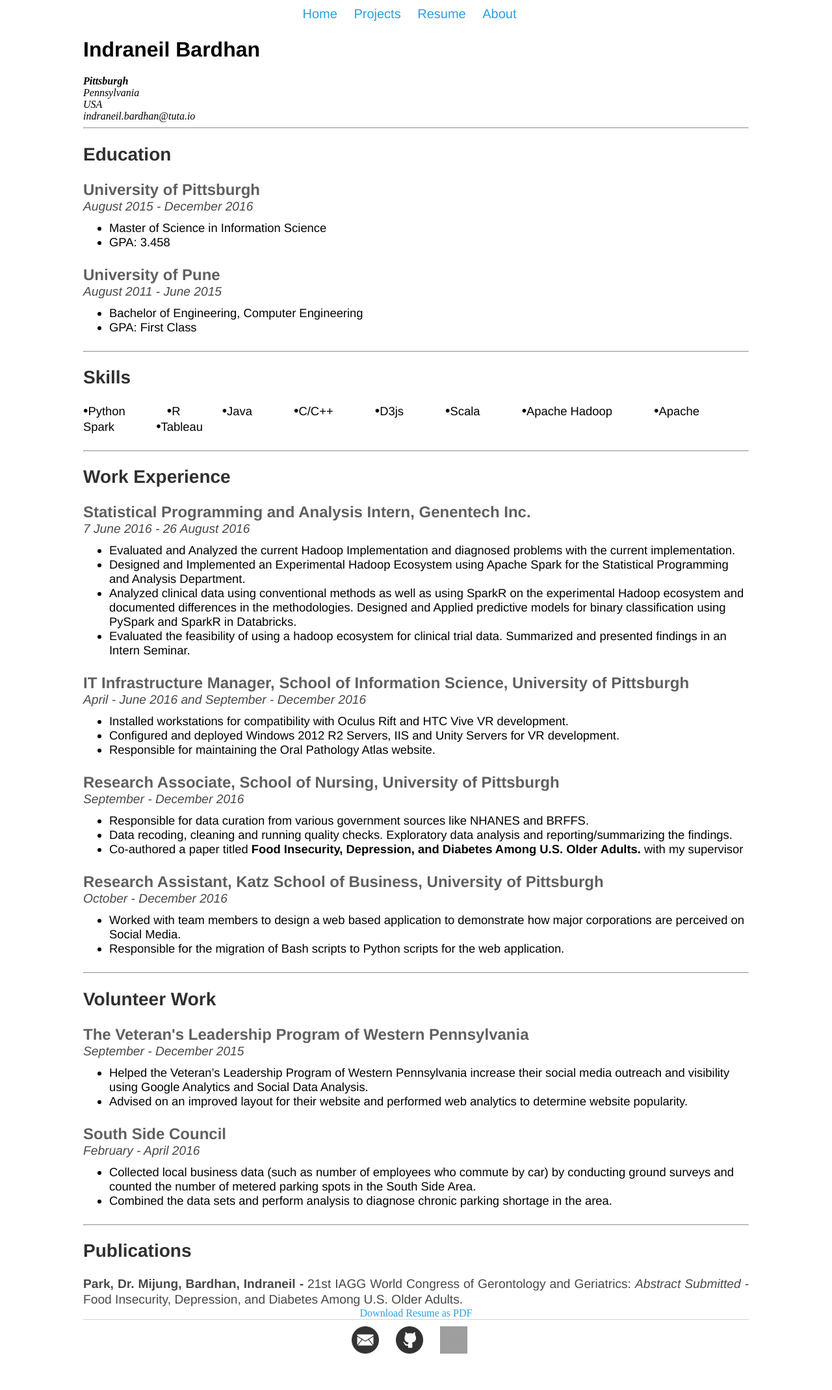
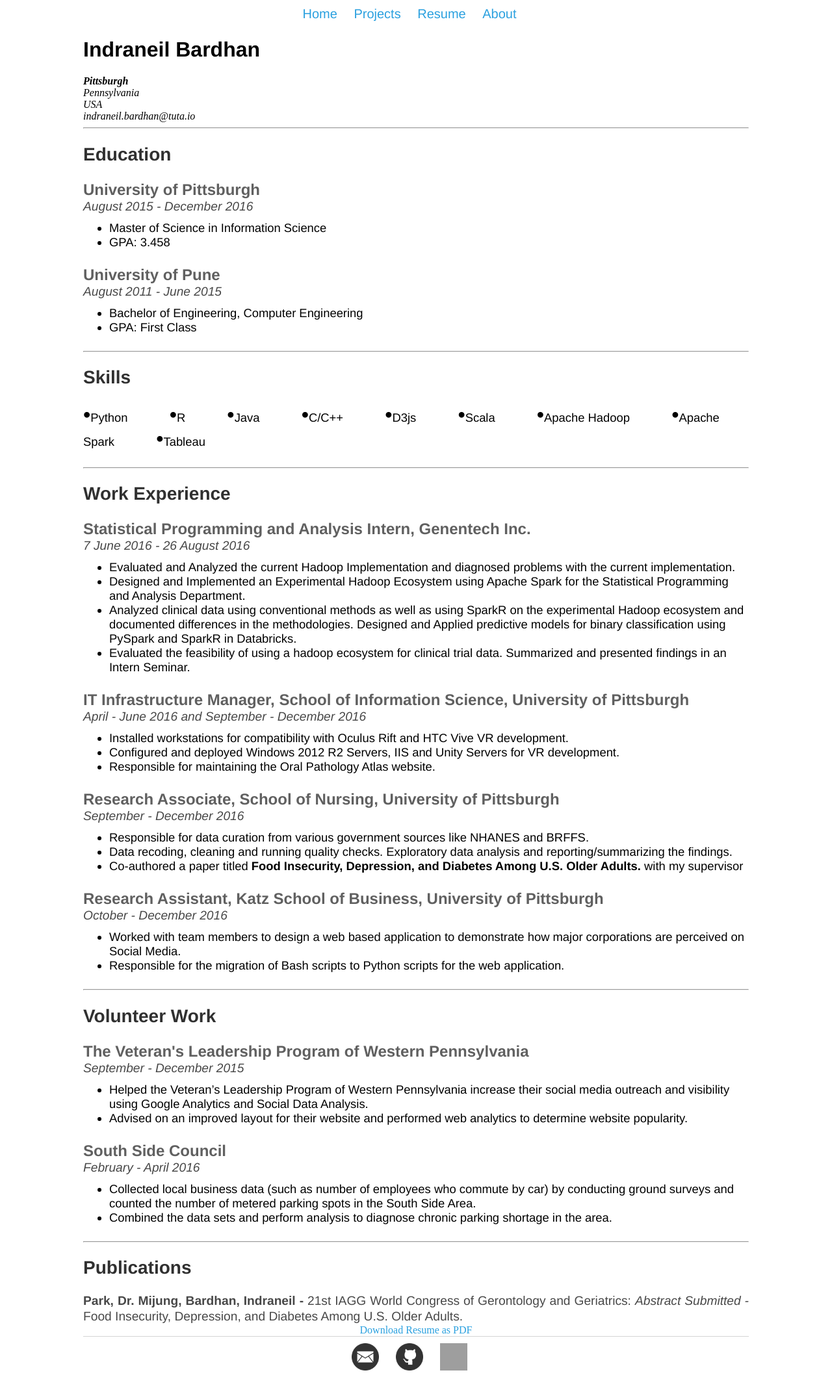
Before and after one commit to NeilBardhan/neilbardhan.github.io, a Jekyll site: the page built from resume/index.html, in a window 1280 px wide. Shown: the whole page at 65% size. Built offline with Jekyll 4.4.1, drawn with Linux system fonts in a browser that asks for light colours; before the commit the page ends 2113 px from its top, so only the background shows below that; grey boxes are pictures that could not be loaded.

Commit message:
Update main.css

```diff
--- a/css/main.css
+++ b/css/main.css
@@ -71,7 +71,7 @@ p {
 
 ul.skills li:before {
     content: "•";
-    font-size: 1.15em;
+    font-size: 1.75em;
 }
 
 ul.skills li {
```
